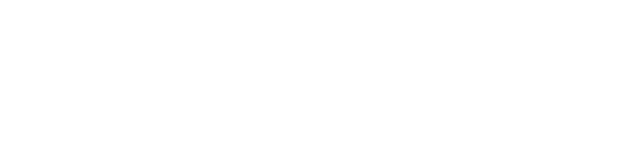
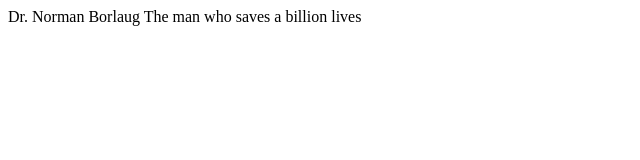
Before and after one commit to Obote/microverse-triall-collab, a plain HTML site: page index.html in a window 1280 px wide. Shown: the whole page, without its empty margins (0-640 px from the left). Drawn offline with Linux system fonts and the light colour scheme.

Commit message:
Update index.html
Adding a title and subtitle

```diff
--- a/index.html
+++ b/index.html
@@ -6,5 +6,12 @@
 </head>
 <body>
 
+    <main id="main">
+        <div id="title">
+            Dr. Norman Borlaug
+            <span>The man who saves a billion lives</span>
+        </div>
+    </main>
+
 </body>
 </html>
```
